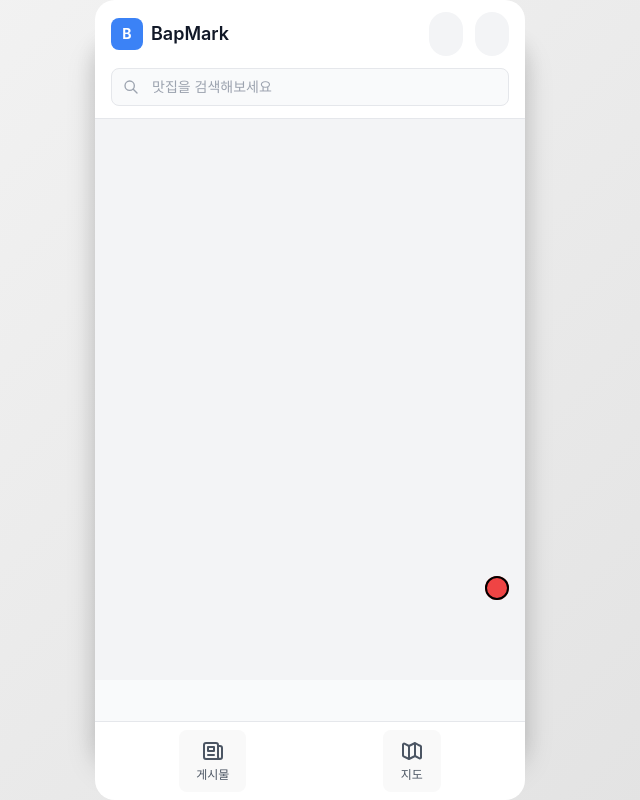
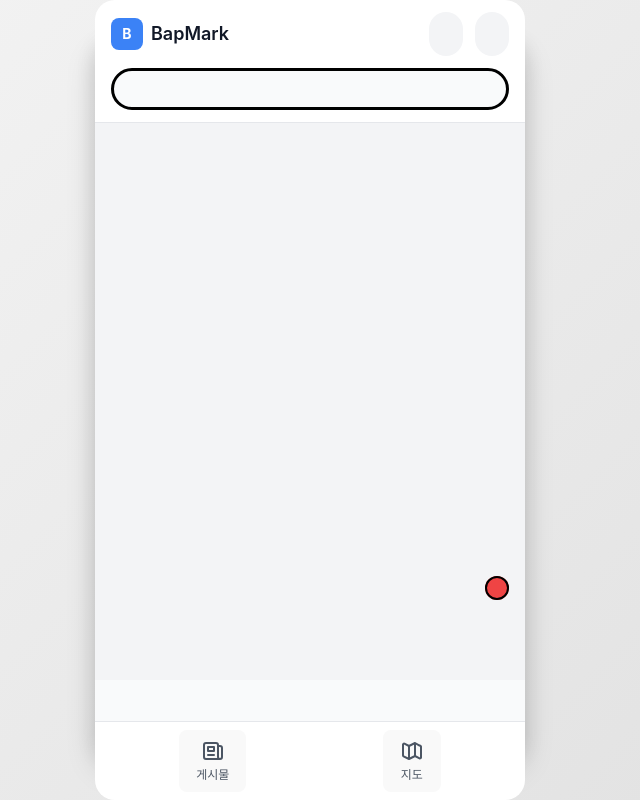
Before and after one commit to 2025-hicc-3/bapmark-fe, a React (Vite) app in the folder fe/: page / in a window 1280 px wide. Shown: the whole page, without its empty margins (330-970 px from the left). Built offline with nearby package versions, Linux system fonts and the light colour scheme.

Commit message:
헤더 컴포넌트의 검색 입력 필드 스타일 수정 및 불필요한 SVG 아이콘 제거

```diff
--- a/fe/src/components/layout/Header.tsx
+++ b/fe/src/components/layout/Header.tsx
@@ -55,24 +55,9 @@ const Header = () => {
         <div className='relative'>
           <input
             type='text'
-            placeholder='맛집을 검색해보세요'
-            className='w-full px-4 py-2 pl-10 bg-gray-50 border border-gray-200 rounded-lg text-sm focus:outline-none focus:ring-2 focus:ring-blue-500 focus:border-transparent'
+            className='w-full px-4 py-2 pl-10 bg-gray-50 border-[3px] border-black rounded-full text-sm focus:outline-none focus:ring-2 focus:ring-blue-500 focus:border-transparent'
           />
-          <div className='absolute inset-y-0 left-0 pl-3 flex items-center pointer-events-none'>
-            <svg
-              className='h-4 w-4 text-gray-400'
-              fill='none'
-              stroke='currentColor'
-              viewBox='0 0 24 24'
-            >
-              <path
-                strokeLinecap='round'
-                strokeLinejoin='round'
-                strokeWidth={2}
-                d='M21 21l-6-6m2-5a7 7 0 11-14 0 7 7 0 0114 0z'
-              />
-            </svg>
-          </div>
+          <div className='absolute inset-y-0 left-0 pl-3 flex items-center pointer-events-none'></div>
         </div>
       </div>
     </header>
```
